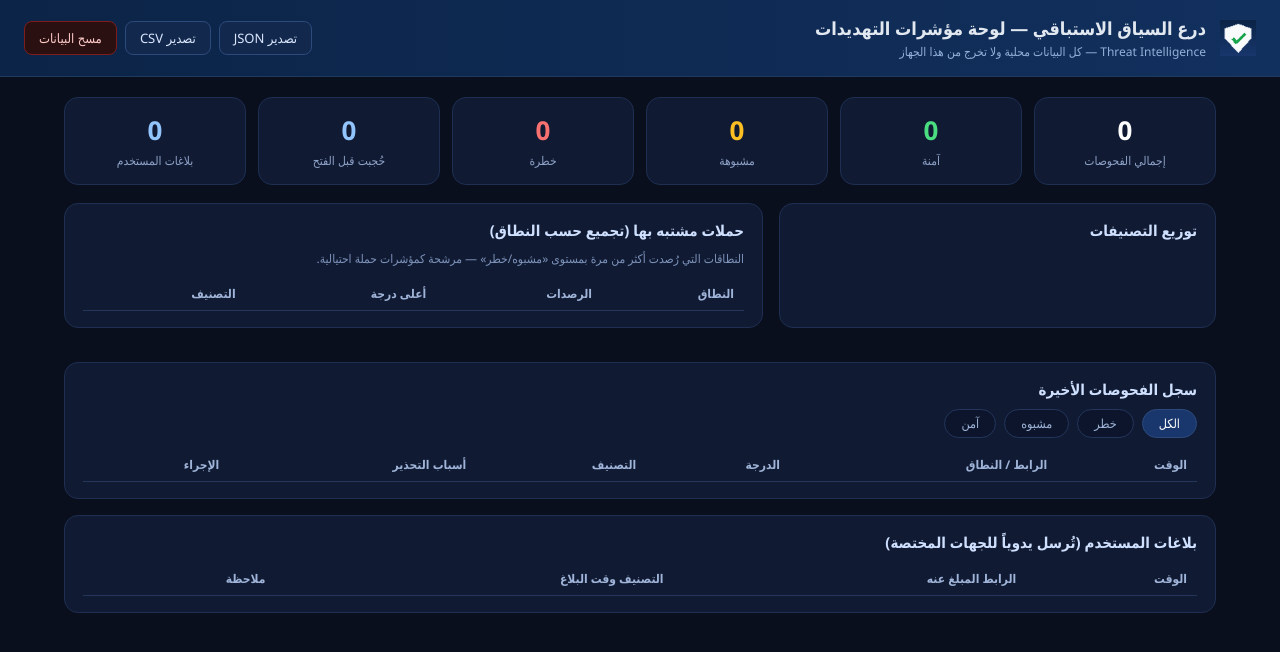
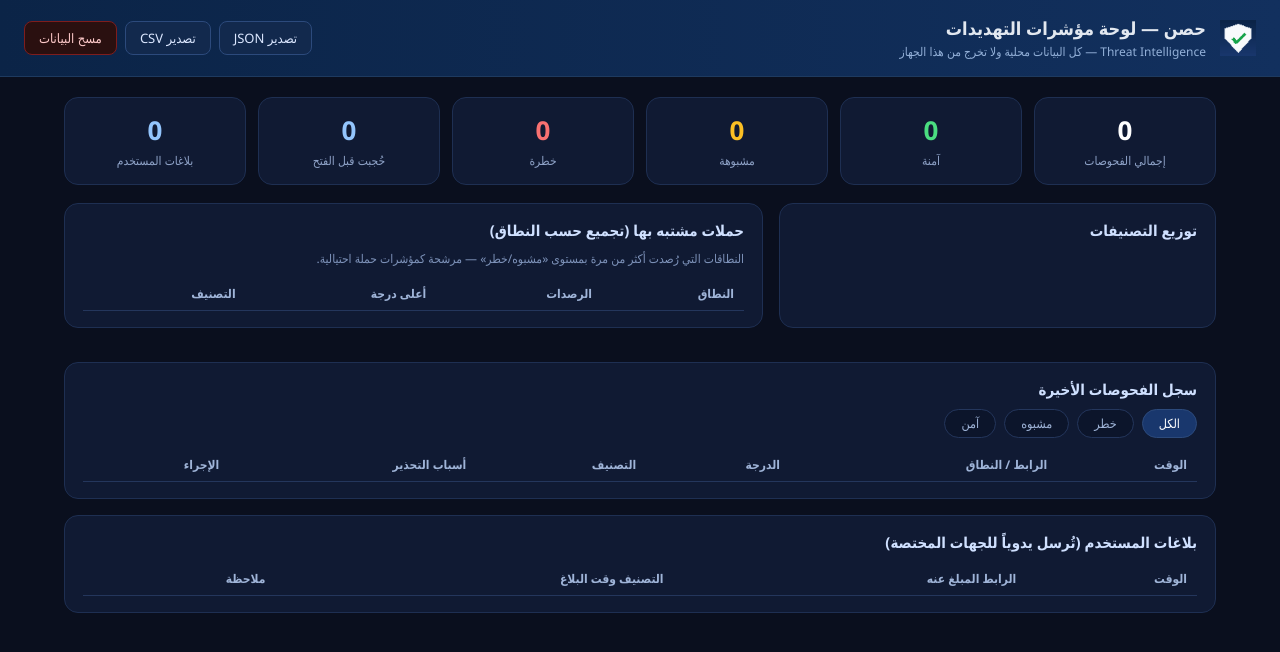
Before and after one commit to alzeedi1903-eng/Dir, a browser extension: page extension/dashboard/dashboard.html in a window 1280 px wide. Drawn offline with Linux system fonts and the light colour scheme.

Commit message:
Update dashboard.html

```diff
--- a/extension/dashboard/dashboard.html
+++ b/extension/dashboard/dashboard.html
@@ -3,14 +3,14 @@
 <head>
 <meta charset="UTF-8">
 <meta name="viewport" content="width=device-width, initial-scale=1">
-<title>درع السياق — لوحة مؤشرات التهديدات</title>
+<title>حصن — لوحة مؤشرات التهديدات</title>
 <link rel="stylesheet" href="dashboard.css">
 </head>
 <body>
 <header class="topbar">
   <img src="../icons/icon48.png" alt="" width="36" height="36">
   <div>
-    <h1>درع السياق الاستباقي — لوحة مؤشرات التهديدات</h1>
+    <h1>حصن — لوحة مؤشرات التهديدات</h1>
     <p class="sub">Threat Intelligence — كل البيانات محلية ولا تخرج من هذا الجهاز</p>
   </div>
   <div class="topbar-actions">
```
